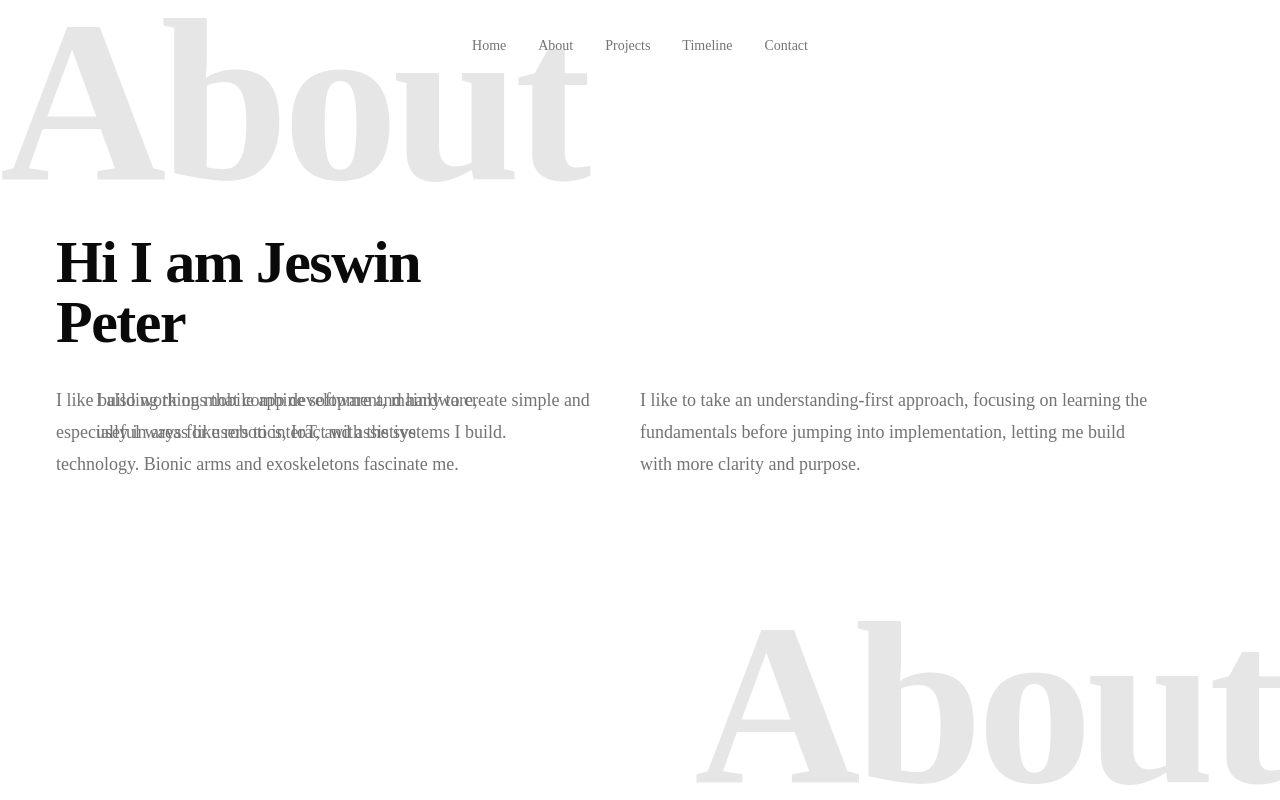
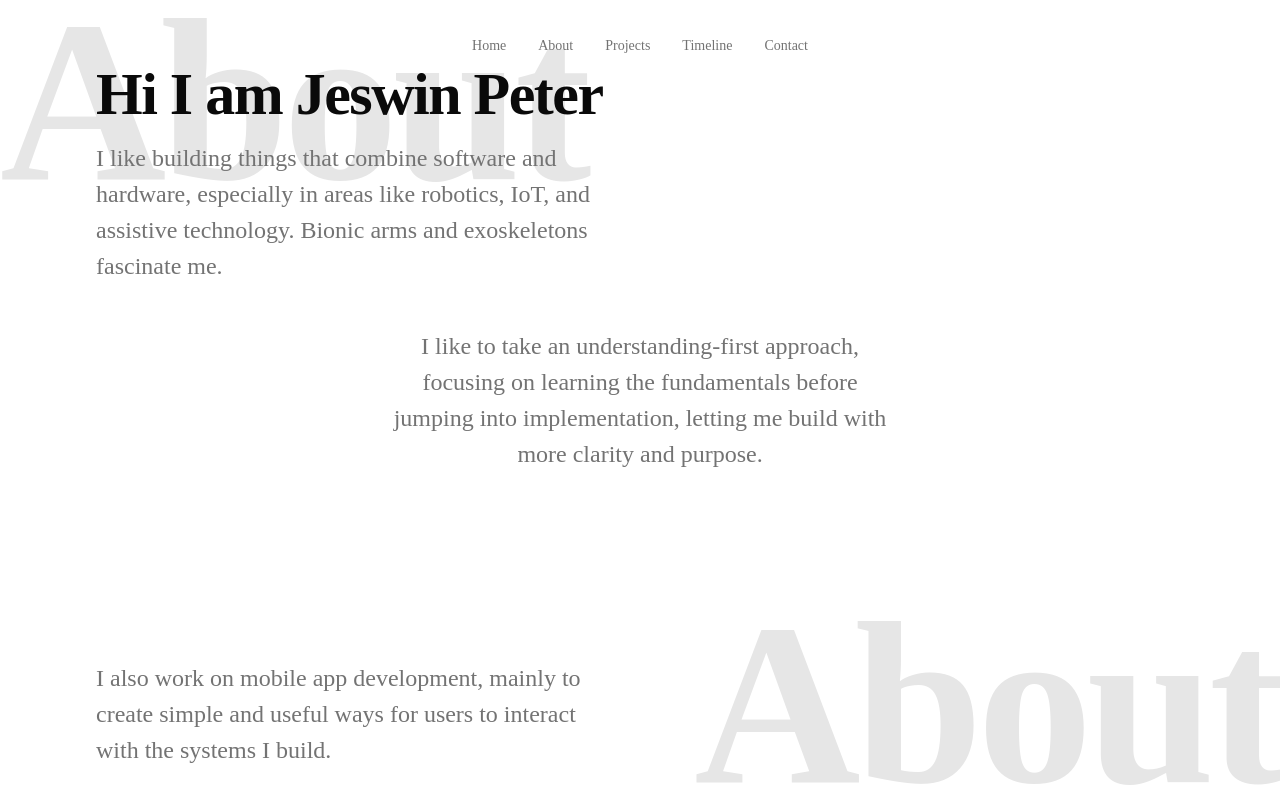
Before and after one commit to jeswinpeter/portfolio_web, a Next.js app: page /about in a window 1280 px wide. Built offline with nearby package versions, Linux system fonts and the light colour scheme.

Commit message:
About page paragraph alignment fixed

```diff
--- a/src/components/sections/AboutSection.tsx
+++ b/src/components/sections/AboutSection.tsx
@@ -1,6 +1,6 @@
 export function AboutSection() {
   return (
-    <section id="about" className="relative min-h-screen w-full overflow-hidden pt-28 pb-16">
+    <section id="about" className="relative h-screen w-full overflow-hidden">
       <div className="relative h-full">
         {/* Top-left "About" */}
         <div className="pointer-events-none fixed left-0 top-2 z-0">
@@ -18,29 +18,31 @@ export function AboutSection() {
 
         {/* Content container */}
         <div className="relative z-10 h-full w-full px-6 sm:px-8 lg:px-12">
-          {/* Left column: heading + 1st paragraph */}
-          <div className="pt-48 lg:pt-30 pl-2 max-w-md">
+
+          {/* 1st — top left, overlapping the top-left "About" */}
+          <div className="absolute top-16 left-6 sm:left-8 lg:left-24 max-w-lg">
             <h1 className="text-4xl font-bold tracking-tight sm:text-5xl lg:text-6xl">
               Hi I am Jeswin Peter
             </h1>
-            <p className="mt-8 text-lg leading-8 text-muted-foreground">
+            <p className="mt-4 text-xl leading-9 text-muted-foreground sm:text-2xl">
               I like building things that combine software and hardware, especially in areas like robotics, IoT, and assistive technology. Bionic arms and exoskeletons fascinate me.
             </p>
           </div>
 
-          {/* Right column: 2nd paragraph - vertically centered, positioned to the right */}
-          <div className="absolute top-80 right-20 sm:right-24 lg:right-32 w-full max-w-lg -translate-y-1/2">
-            <p className="text-lg leading-8 text-muted-foreground">
+          {/* 2nd — centered horizontally, middle of page */}
+          <div className="absolute top-1/2 left-1/2 -translate-x-1/2 -translate-y-1/2 w-full max-w-lg text-center">
+            <p className="text-xl leading-9 text-muted-foreground sm:text-2xl">
               I like to take an understanding-first approach, focusing on learning the fundamentals before jumping into implementation, letting me build with more clarity and purpose.
             </p>
           </div>
 
-          {/* Bottom left: 3rd paragraph (offset to center) */}
+          {/* 3rd — bottom left */}
           <div className="absolute bottom-8 left-6 sm:left-8 lg:left-24 max-w-lg">
-            <p className="text-lg leading-8 text-muted-foreground">
+            <p className="text-xl leading-9 text-muted-foreground sm:text-2xl">
               I also work on mobile app development, mainly to create simple and useful ways for users to interact with the systems I build.
             </p>
           </div>
+
         </div>
       </div>
     </section>
```
